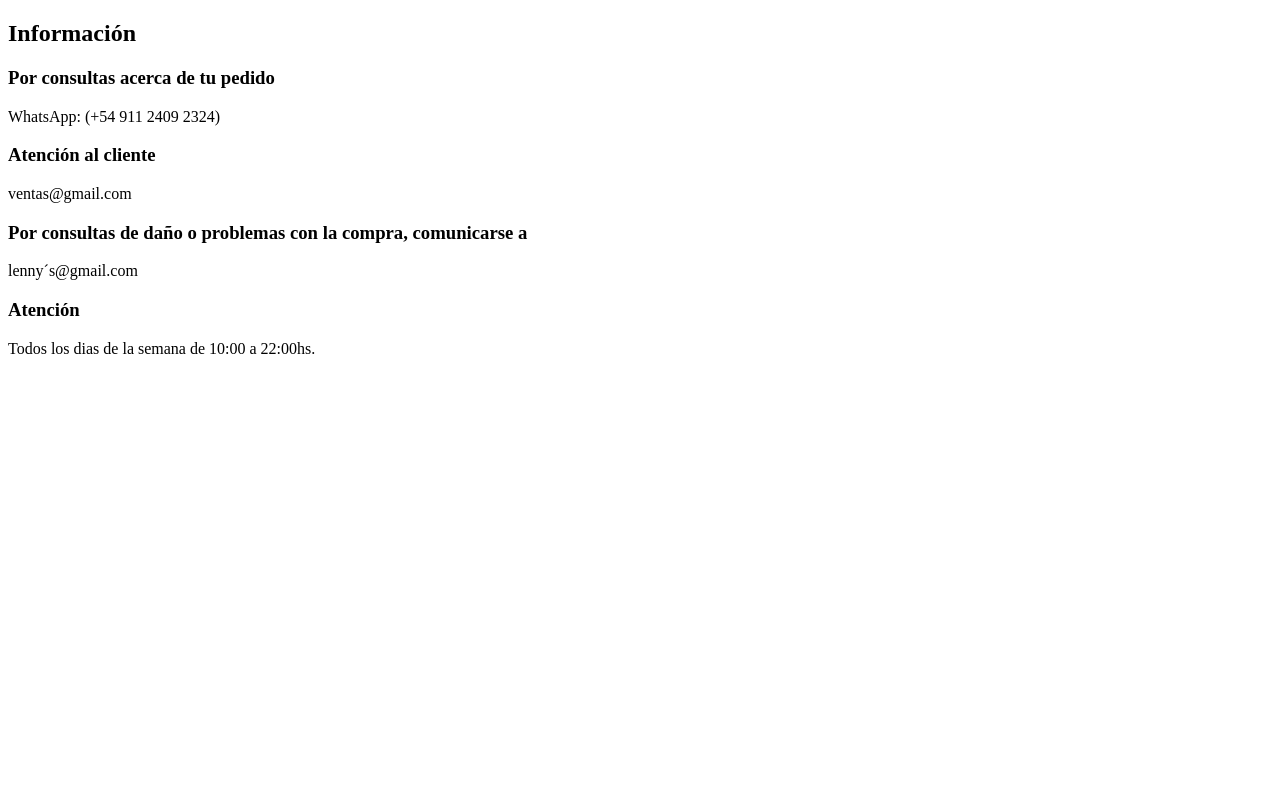
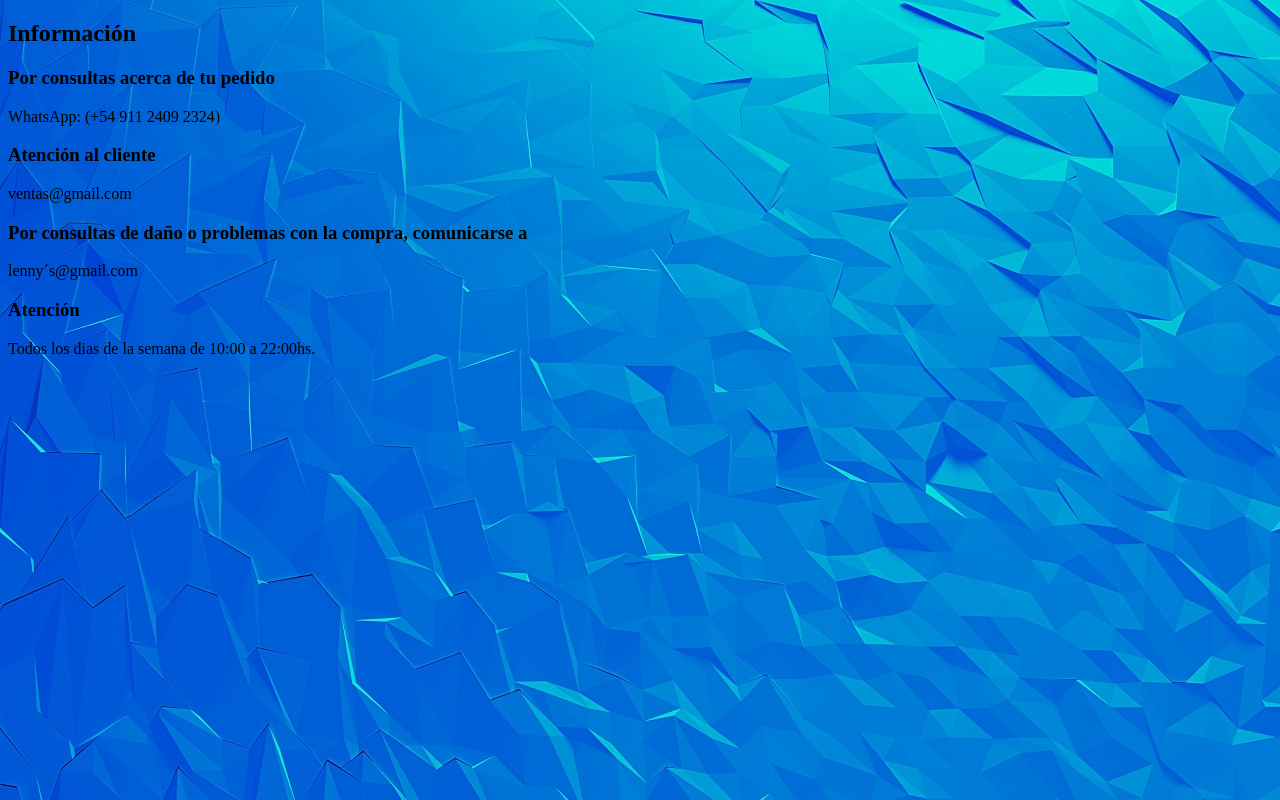
Before and after one commit to Kunan004/MiPrimerSitioWeb, a plain HTML site: page LennysWeb/contacto.html in a window 1280 px wide. Drawn offline with Linux system fonts and the light colour scheme.

Commit message:
intentos

```diff
--- a/LennysWeb/contacto.html
+++ b/LennysWeb/contacto.html
@@ -4,7 +4,7 @@
     <meta charset="UTF-8">
     <meta http-equiv="X-UA-Compatible" content="IE=edge">
     <meta name="viewport" content="width=>, initial-scale=1.0">
-    <link rel="stylesheet" href="../LennysWeb/contacto.html">
+    <link rel="stylesheet" href="../css/style.css">
     <title>Contacto</title>
 </head>
 
```
